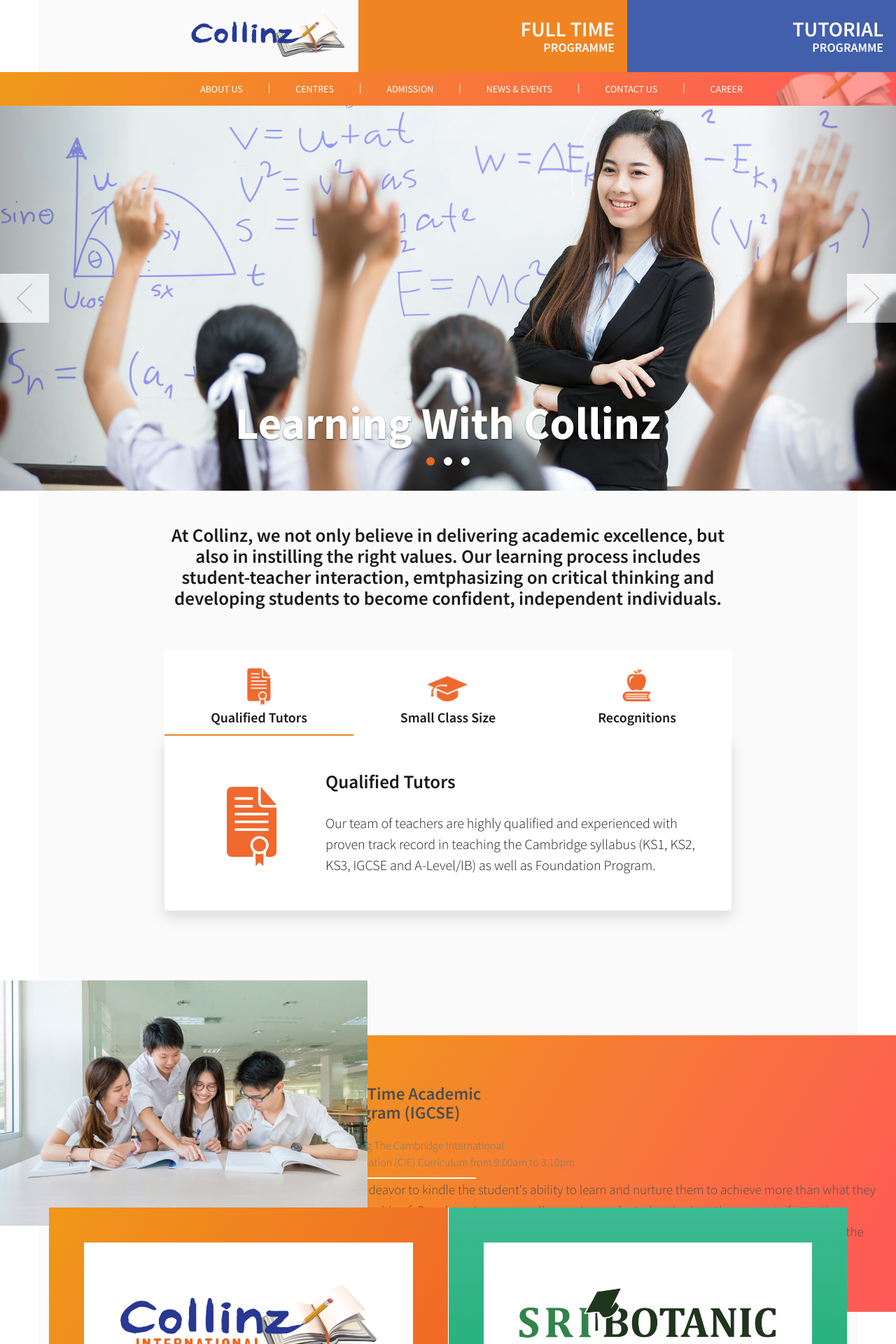
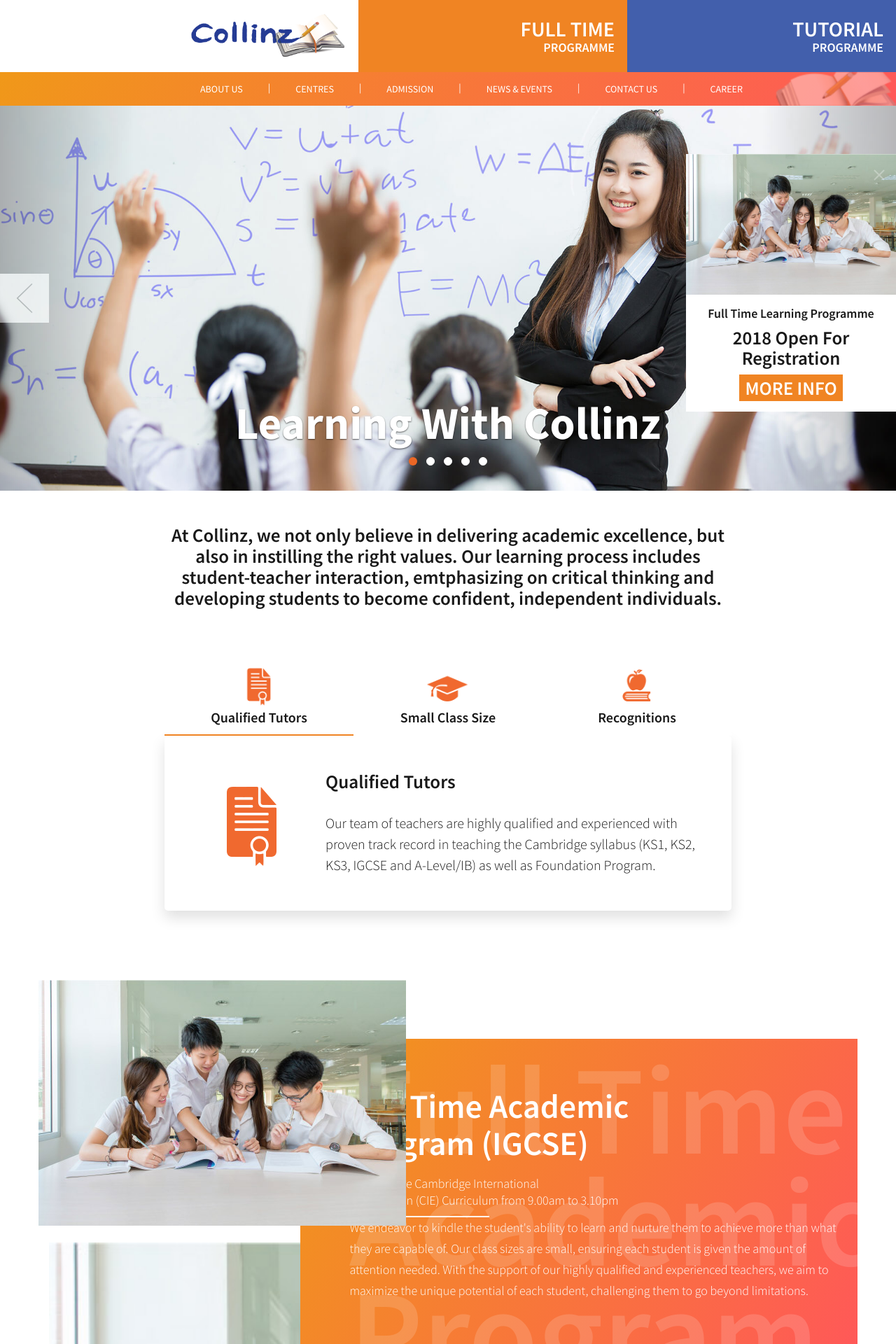
Before and after one commit to kashengl/collinz-web, a PHP site: page /index.html in a window 1280 px wide. Shown: the top 1920 px of the page at 70% size. Run offline with PHP 8.4, Linux system fonts and the light colour scheme; some libraries are stand-ins or nearby versions.

Commit message:
mobile layout

```diff
--- a/css/new-main.css
+++ b/css/new-main.css
@@ -3,6 +3,83 @@
 }
 .displayNone {
   display: none !important;
+}
+.sticky-right-item {
+  position: fixed;
+  right: 0;
+  top: 220px;
+  z-index: 999;
+  background-color: white;
+  width: 300px;
+}
+.sticky-right-item img {
+  width: 100%;
+}
+.sticky-right-item .close {
+  position: absolute;
+  right: 20px;
+  top: 20px;
+  width: 20px;
+  height: 20px;
+  opacity: 0.3;
+}
+.sticky-right-item .close:hover {
+  opacity: 1;
+}
+.sticky-right-item .close:before,
+.sticky-right-item .close:after {
+  position: absolute;
+  left: 15px;
+  content: ' ';
+  height: 20px;
+  width: 2px;
+  background-color: white;
+}
+.sticky-right-item .close:before {
+  transform: rotate(45deg);
+}
+.sticky-right-item .close:after {
+  transform: rotate(-45deg);
+}
+.sticky-right-item .content {
+  padding: 15px;
+  text-align: center;
+}
+.sticky-right-item .content h3 {
+  margin: 0;
+  margin-bottom: 8px;
+  color: #191919;
+  font-family: 'Source Sans Pro', sans-serif;
+  font-size: 18px;
+  font-weight: 600;
+}
+.sticky-right-item .content h2 {
+  margin: 0;
+  margin-bottom: 8px;
+  color: #191919;
+  font-family: 'Source Sans Pro', sans-serif;
+  font-size: 27px;
+  font-weight: 600;
+}
+.sticky-right-item .content .btn-more-info {
+  border: none;
+  background-color: #f08423;
+  color: white;
+  font-family: 'Source Sans Pro', sans-serif;
+  font-size: 27px;
+  font-weight: 600;
+  padding: 8px;
+}
+@media (max-width: 767px) {
+  .carousel-caption {
+    margin-top: -35px;
+    top: 50%;
+    padding: 0px;
+  }
+  .carousel-caption h2 {
+    margin: 0px;
+    font-size: 38px;
+  }
 }
 .new-top-bar {
   padding: 0px !important;
@@ -119,6 +196,11 @@
 #recent-works .container {
   padding: 0 180px;
 }
+@media (max-width: 767px) {
+  #recent-works .container {
+    padding: 0 15px;
+  }
+}
 #recent-works h3 {
   font-family: 'Source Sans Pro', sans-serif;
   font-size: 27px;
@@ -143,12 +225,22 @@
 #recent-works .Panel .Panel__body.active {
   display: flex;
 }
+@media (max-width: 767px) {
+  #recent-works .Panel .Panel__body.active {
+    display: block;
+  }
+}
 #recent-works .Panel .Panel__body p {
   font-family: 'Source Sans Pro', sans-serif;
   font-size: 20px;
   color: #191919;
   margin: 0;
   text-align: left;
+}
+@media (max-width: 767px) {
+  #recent-works .Panel .Panel__body p {
+    text-align: center;
+  }
 }
 #recent-works .Panel .Panel__body h3 {
   font-family: 'Source Sans Pro', sans-serif;
@@ -159,8 +251,19 @@
   text-align: left;
   margin-bottom: 30px;
 }
+@media (max-width: 767px) {
+  #recent-works .Panel .Panel__body h3 {
+    text-align: center;
+  }
+}
 #recent-works .Panel .Panel__body img {
   padding-right: 30px;
+}
+@media (max-width: 767px) {
+  #recent-works .Panel .Panel__body img {
+    text-align: center;
+    padding-right: 0px;
+  }
 }
 #recent-works .Tabs {
   position: relative;
@@ -271,3 +374,42 @@
   background-image: linear-gradient(-60deg, #ff5858 0%, #f09819 100%);
   padding: 50px 20px 50px 70px;
 }
+.academic .background-text h2,
+.tutorial .background-text h2 {
+  position: absolute;
+  font-size: 180px;
+  opacity: 0.15;
+  top: 0;
+  line-height: 160px;
+}
+.academic p,
+.tutorial p {
+  color: white;
+  font-family: 'Source Sans Pro', sans-serif;
+  font-size: 18px;
+}
+.academic h2,
+.tutorial h2 {
+  color: white;
+  font-family: 'Source Sans Pro', sans-serif;
+  font-size: 48px;
+  font-weight: 600;
+}
+.academic h3,
+.tutorial h3 {
+  color: white;
+  font-family: 'Source Sans Pro', sans-serif;
+  font-size: 18px;
+}
+.academic .mobile,
+.tutorial .mobile {
+  background-color: #f08423;
+}
+.academic .mobile img,
+.tutorial .mobile img {
+  width: 100%;
+}
+.academic .mobile .content,
+.tutorial .mobile .content {
+  padding: 15px;
+}
--- a/index.html
+++ b/index.html
@@ -76,6 +76,23 @@
         	<img class="center-block" src="images/loading.gif"/>
         </div>
     </div> -->
+
+    <div class="sticky-right-item hidden-xs">
+        <div>
+            <img src="images/fulltimeacademic.jpg">
+            <div class="close">
+            </div>
+        </div>
+        <div class="content">
+            <h3>Full Time Learning Programme</h3>
+            <h2>2018 Open For Registration</h2>
+            <a href="#">
+                <button class="btn-more-info">
+                    MORE INFO
+                </button>
+            </a>
+        </div>
+    </div>
 
     <div class="new-top-bar col-sm-12">
         <div>
@@ -190,6 +207,8 @@
                 <li data-target="#myCarousel" data-slide-to="0" class="active"></li>
                 <li data-target="#myCarousel" data-slide-to="1"></li>
                 <li data-target="#myCarousel" data-slide-to="2"></li>
+                <li data-target="#myCarousel" data-slide-to="3"></li>
+                <li data-target="#myCarousel" data-slide-to="4"></li>
             </ol>
 
             <!-- Wrapper for slides -->
@@ -271,7 +290,7 @@
                             <p> We are established and well-known for our tutorial programmes. We have a many students from various well established international schools in Klang Valley doing our tutorial programmes.</p>
                     </div>
                 </div> -->
-                <div class="fadeInDown">
+                <div class="wow fadeInDown">
                     <h3>
                         At Collinz, we not only believe in delivering academic excellence, but also in instilling the right values. Our learning process includes student-teacher interaction, emtphasizing on critical thinking and developing students to become confident, independent individuals.
                     </h3>
@@ -330,12 +349,31 @@
 
 
     <div class="col-xs-12 paddingZero academic">
-        <div class="container fadeInDown">
-            <div class="row">
+        <div class="container wow fadeInDown">
+            <div class="row hidden-xs">
                 <div class="left">
                     <img src="images/fulltimeacademic.jpg">
                 </div>
                 <div class="right" data-paroller-factor="0.1" data-paroller-type="foreground">
+                    <div class="background-text">
+                        <h2>Full Time Academic<br>
+                        Program (IGCSE)</h2>
+                    </div>
+
+                    <h2>Full Time Academic<br>
+                    Program (IGCSE)</h2>
+                    <h3>Offering The Cambridge International<br>
+                      Examination (CIE) Curriculum from 9.00am to 3.10pm</h3>
+                    <div class="btm-line"></div>
+                    <p class="lead">We endeavor to kindle the student's ability to learn and nurture them to achieve more than what they are capable of. Our class sizes are small, ensuring each student is given the amount of attention needed. With the support of our highly qualified and experienced teachers, we aim to maximize the unique potential of each student, challenging them to go beyond limitations. </p>
+                </div>
+            </div>
+
+            <div class="mobile hidden-sm">
+                <div>
+                    <img src="images/fulltimeacademic.jpg">
+                </div>
+                <div class="content">
                     <h2>Full Time Academic<br>
                     Program (IGCSE)</h2>
                     <h3>Offering The Cambridge International<br>
@@ -366,16 +404,31 @@
 
 
     <div class="col-xs-12 paddingZero tutorial">
-        <div class="container fadeInDown">
-            <div class="row">
+        <div class="container wow fadeInDown">
+            <div class="row hidden-xs">
                 <div class="left">
                     <img src="images/tutorialclasses.jpg">
                 </div>
                 <div class="right" data-paroller-factor="0.1" data-paroller-type="foreground">
+                    <div class="background-text">
+                       <h2>Tutorial Classes</h2>
+                    </div>
                     <h2>Tutorial Classes</h2>
                     <h3>Scholastic Guidance</h3>
                     <div class="btm-line"></div>
-                    <p class="lead">This tutorial programme is available for students of the Cambridge (CIE) syllabus from <strong>Year 1 to 11, IGCSE, A-Level, Pre-U, IB and Foundation Programme</strong>. Each tutorial group’s student-teacher ratio is kept at an ideal number to ensure that students receive individual attention and develop their full potential. At Collinz Tutorial, we have qualified and experienced tutors ready to guide and help students to achieve excellent results.</p> <a href="tutorial.html" class="btn-more orange-btn">More Info</a>
+                    <p class="lead">This tutorial programme is available for students of the Cambridge (CIE) syllabus from Year 1 to 11, IGCSE, A-Level, Pre-U, IB and Foundation Programme. Each tutorial group’s student-teacher ratio is kept at an ideal number to ensure that students receive individual attention and develop their full potential. At Collinz Tutorial, we have qualified and experienced tutors ready to guide and help students to achieve excellent results.</p> <a href="tutorial.html" class="btn-more orange-btn">More Info</a>
+                </div>
+            </div>
+
+            <div class="mobile hidden-sm">
+                <div>
+                    <img src="images/tutorialclasses.jpg">
+                </div>
+                <div class="content">
+                    <h2>Tutorial Classes</h2>
+                    <h3>Scholastic Guidance</h3>
+                    <div class="btm-line"></div>
+                    <p class="lead">This tutorial programme is available for students of the Cambridge (CIE) syllabus from Year 1 to 11, IGCSE, A-Level, Pre-U, IB and Foundation Programme. Each tutorial group’s student-teacher ratio is kept at an ideal number to ensure that students receive individual attention and develop their full potential. At Collinz Tutorial, we have qualified and experienced tutors ready to guide and help students to achieve excellent results.</p> <a href="tutorial.html" class="btn-more orange-btn">More Info</a>
                 </div>
             </div>
         </div>
@@ -392,7 +445,7 @@
     </section> -->
     </div>
 
-
+    <div class="col-xs-12 paddingZero">
     <!-- Start Portfolio Section -->
       <div class="margin-bottom" >
         <div class="container gray-bg bottom-orange-line padding-top">
@@ -477,9 +530,6 @@
               </div>
 
 
-
-
-
             </div>
           </div>
           <!-- End Recent Projects Carousel -->
@@ -487,8 +537,9 @@
         <!-- .container -->
       </div>
       <!-- End Portfolio Section -->
+    </div>
 
-
+    <div class="col-xs-12 paddingZero">
     <section id="recent-works" class="gray-bg top-gray-line" >
         <div class="container">
             <div class="center wow fadeInDown">
@@ -522,10 +573,11 @@
             </div>
         </div><!--/.container-->
     </section><!--/#recent-works-->
+    </div>
 
 
 
-
+    <div class="col-xs-12 paddingZero">
     <!-- Go To Top Link -->
     <a href="#" class="back-to-top"><i class="fa fa-angle-up"></i></a>
 
@@ -542,6 +594,7 @@
             </div>
         </div>
     </footer><!--/#footer-->
+    </div>
 
 
 
--- a/js/main.js
+++ b/js/main.js
@@ -639,38 +639,11 @@
 		$('.Panel__body'+'.'+activeAttr).addClass('active');
 	})
 
+	//parallax
 	$(window).paroller();
-	// $(".vertical.left").paroller({ factor: '0.5', type: 'foreground', direction: 'horizontal' });
 
-
-	// var previousScroll = 0;
-	// $(window).bind('scroll', function(e){
-	// 	// parallaxScroll();
-	// 	var scrolledY = $(window).scrollTop();
-
-	// 	if($(this).scrollTop()>=$('.academic').position().top -200 && $(this).scrollTop()<=$('.academic').position().top - 200 + 430 ){
-
-	//        if (scrolledY > previousScroll){
-	//           var newTop = parseFloat($('.vertical.left').css('top')) - scrolledY*0.001;
-	//           console.log(newTop);
-	//           $('.vertical.left').css('top', newTop + 'px');
-	//        } else {
-	//           var newTop = parseFloat($('.vertical.left').css('top')) + scrolledY*0.001;
-	//           console.log(newTop);
-	//           $('.vertical.left').css('top', newTop + 'px');
-	//        }
-	//        previousScroll = scrolledY;
-	//     }
-	// });
-	// function parallaxScroll(){
-
-
-
-	// 	// console.log($('.vertical.left').css('top'));
-	// 	// $('.vertical.left').css('top', ((scrolledY*1.3)) + 'px');
-	// 	// $('.vertical.right').css('top',((scrolledY*1.3)) + 'px');
-	// 	// console.log(((scrolledY*1.3)));
-	// 	// $('.horizontal1').css('left','+' + ((scrolledY*0.2)) + '%');
-	// 	// $('.opacity').css('opacity','0' + (scrolledY*0.001));
-	// }
+	//closing sticky-right-item
+	$('.close').on('click', function() {
+		$('.sticky-right-item').remove();
+	});
 });
--- a/src/new-main.less
+++ b/src/new-main.less
@@ -40,6 +40,87 @@
   display: none !important;
 }
 //
+
+.sticky-right-item
+{
+  position: fixed;
+  right: 0;
+  top : 220px;
+  z-index: 999;//always on top
+  background-color: white;
+  width: 300px;
+  // height: 340px;
+
+  img{
+    width: 100%;
+  }
+  .close {
+    position: absolute;
+    right: 20px;
+    top: 20px;
+    width: 20px;
+    height: 20px;
+    opacity: 0.3;
+  }
+  .close:hover {
+    opacity: 1;
+  }
+  .close:before, .close:after {
+    position: absolute;
+    left: 15px;
+    content: ' ';
+    height: 20px;
+    width: 2px;
+    background-color: white;
+  }
+  .close:before {
+    transform: rotate(45deg);
+  }
+  .close:after {
+    transform: rotate(-45deg);
+  }
+
+  .content{
+    padding: 15px;
+    text-align: center;
+
+    h3{
+      margin: 0;
+      margin-bottom: 8px;
+      color: @theme-black;
+      .apply-font-sourcesans-bold(18px);
+    }
+
+    h2{
+      margin: 0;
+      margin-bottom: 8px;
+      color: @theme-black;
+      .apply-font-sourcesans-bold(27px);
+    }
+
+    .btn-more-info
+    {
+      border: none;
+      background-color: @theme-orange;
+      color:white;
+      .apply-font-sourcesans-bold(27px);
+      padding: 8px;
+    }
+  }
+}
+
+@media (max-width: @screen-xs-max) {
+  .carousel-caption
+  {
+    margin-top: -35px;
+    top: 50%;
+    padding: 0px;
+    h2{
+      margin: 0px;
+      font-size: 38px;
+    }
+  }
+}
 
 .new-top-bar{
   .paddingZero;
@@ -181,6 +262,9 @@
   .container
   {
     padding: 0 180px;
+    @media (max-width: @screen-xs-max) {
+      padding: 0 15px;
+    }
   }
 
   h3
@@ -218,6 +302,10 @@
       &.active
       {
         display: flex;
+
+        @media (max-width: @screen-xs-max) {
+          display: block;
+        }
       }
 
       p{
@@ -225,6 +313,9 @@
         color: @theme-black;
         margin: 0;
         text-align: left;
+        @media (max-width: @screen-xs-max) {
+          text-align: center;
+        }
       }
 
       h3{
@@ -233,10 +324,17 @@
         margin-top: 0px;
         text-align: left;
         margin-bottom: 30px;
+        @media (max-width: @screen-xs-max) {
+          text-align: center;
+        }
       }
 
       img{
         padding-right: 30px;
+        @media (max-width: @screen-xs-max) {
+          text-align: center;
+          padding-right: 0px;
+        }
       }
       // div{
       //   float:left;
@@ -378,4 +476,43 @@
     padding: 50px 20px 50px 70px;
   }
 }
+
+.academic, .tutorial
+{
+  .background-text
+  {
+    h2{
+      position: absolute;
+      font-size: 180px;
+      opacity: 0.15;
+      top: 0;
+      line-height: 160px;
+    }
+  }
+
+  p{
+    color:white;
+    .apply-font-sourcesans-regular(18px);
+  }
+  h2{
+    color:white;
+    .apply-font-sourcesans-bold(48px);
+  }
+  h3{
+    color:white;
+    .apply-font-sourcesans-regular(18px);
+  }
+
+  .mobile
+  {
+    background-color: @theme-orange;
+    img{
+      width: 100%;
+    }
+
+    .content{
+       padding: 15px;
+    }
+  }
+}
 //end of sern
```
Lines whose indentation alone changed are shown as unchanged.
